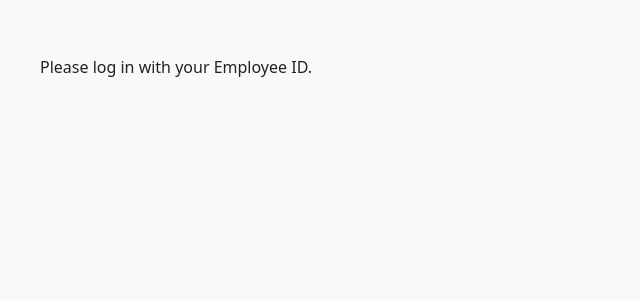
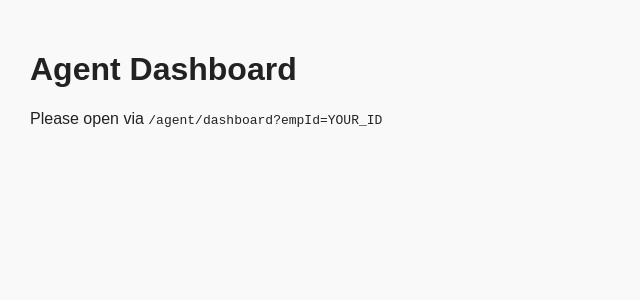
Before and after one commit to dilshanmadhuwantha/collections-dashboard, a Next.js app: page /agent/dashboard in a window 1280 px wide. Shown: the top 300 px of the page, without its empty margins (0-640 px from the left). Built offline with nearby package versions, Linux system fonts and the light colour scheme.

Commit message:
Update dashboard.js

```diff
--- a/pages/agent/dashboard.js
+++ b/pages/agent/dashboard.js
@@ -1,63 +1,125 @@
-import { useEffect, useState } from "react";
+// pages/agent/dashboard.js
+import { useEffect, useMemo, useState } from "react";
 import { useRouter } from "next/router";
+import DatePicker from "react-datepicker";
+import "react-datepicker/dist/react-datepicker.css";
+import {
+  BarChart, Bar, XAxis, YAxis, Tooltip, Legend, ResponsiveContainer, LineChart, Line, CartesianGrid,
+} from "recharts";
 
 export default function AgentDashboard() {
-  const [stats, setStats] = useState([]);
   const router = useRouter();
-  const { empId } = router.query;
+  const empId = router.query.empId;
+
+  const [rows, setRows] = useState([]);
+  const [loading, setLoading] = useState(false);
+  const [dateFrom, setDateFrom] = useState(() => new Date());
+  const [dateTo, setDateTo] = useState(() => new Date());
+
+  async function load() {
+    if (!empId) return;
+    setLoading(true);
+    try {
+      const q = new URLSearchParams();
+      q.set("empId", String(empId));
+      if (dateFrom) q.set("dateFrom", dateFrom.toISOString().slice(0, 10));
+      if (dateTo) q.set("dateTo", dateTo.toISOString().slice(0, 10));
+      const res = await fetch(`/api/getAgentStats?${q.toString()}`);
+      const json = await res.json();
+      if (json.success) setRows(json.data);
+    } finally {
+      setLoading(false);
+    }
+  }
 
   useEffect(() => {
-    if (!empId) return;
-    async function fetchData() {
-      try {
-        const res = await fetch(`/api/getAgentStats?empId=${empId}`);
-        const json = await res.json();
-        if (json.success) setStats(json.data);
-      } catch (err) {
-        console.error("Error fetching data:", err);
-      }
-    }
-    fetchData();
-  }, [empId]);
+    load();
+    // eslint-disable-next-line react-hooks/exhaustive-deps
+  }, [empId, dateFrom, dateTo]);
 
-  if (!empId)
-    return <p style={{ padding: 40 }}>Please log in with your Employee ID.</p>;
+  // KPI aggregation
+  const kpis = useMemo(() => {
+    const byKey = { call: 0, money: 0, ptp: 0, login: 0 };
+    rows.forEach((r) => {
+      const v = Number(r.Value || 0);
+      if (r.Criterion === "Call Count") byKey.call += v;
+      else if (r.Criterion === "Money Collection") byKey.money += v;
+      else if (r.Criterion === "PTP Count") byKey.ptp += v;
+      else if (r.Criterion === "Login Time") byKey.login += v;
+    });
+    return byKey;
+  }, [rows]);
 
-  const grouped = stats.reduce((acc, r) => {
-    const key = `${r.Criterion} - ${r.Subcategory || "General"}`;
-    acc[key] = acc[key] ? acc[key] + Number(r.Value || 0) : Number(r.Value || 0);
-    return acc;
-  }, {});
+  // Trend by day (sum of money)
+  const moneyTrend = useMemo(() => {
+    const map = {};
+    rows.filter(r => r.Criterion === "Money Collection").forEach((r) => {
+      const d = (r.created_at || "").slice(0, 10);
+      map[d] = (map[d] || 0) + Number(r.Value || 0);
+    });
+    return Object.entries(map).sort(([a], [b]) => a.localeCompare(b))
+      .map(([date, value]) => ({ date, value }));
+  }, [rows]);
+
+  if (!empId) {
+    return (
+      <div style={{ padding: 30, fontFamily: "Arial" }}>
+        <h1>Agent Dashboard</h1>
+        <p>Please open via <code>/agent/dashboard?empId=YOUR_ID</code></p>
+      </div>
+    );
+  }
 
   return (
-    <div style={{ padding: "40px", fontFamily: "sans-serif" }}>
+    <div style={{ padding: 30, fontFamily: "Arial", maxWidth: 1100, margin: "0 auto" }}>
       <h1>Agent Dashboard</h1>
-      <p>Employee ID: {empId}</p>
-      {stats.length === 0 ? (
-        <p>Loading data...</p>
-      ) : (
-        <table border="1" cellPadding="10">
-          <thead>
-            <tr>
-              <th>Criterion</th>
-              <th>Subcategory</th>
-              <th>Value</th>
-            </tr>
-          </thead>
-          <tbody>
-            {Object.entries(grouped).map(([key, val]) => {
-              const [criterion, subcategory] = key.split(" - ");
-              return (
-                <tr key={key}>
-                  <td>{criterion}</td>
-                  <td>{subcategory}</td>
-                  <td>{val}</td>
-                </tr>
-              );
-            })}
-          </tbody>
-        </table>
-      )}
+      {/* Top Filters */}
+      <div style={{ display: "flex", gap: 16, alignItems: "center", flexWrap: "wrap", marginBottom: 16 }}>
+        <div><strong>Employee ID:</strong> {empId}</div>
+        <div>
+          <span style={{ marginRight: 6 }}>From:</span>
+          <DatePicker selected={dateFrom} onChange={setDateFrom} dateFormat="yyyy-MM-dd" />
+        </div>
+        <div>
+          <span style={{ marginRight: 6 }}>To:</span>
+          <DatePicker selected={dateTo} onChange={setDateTo} dateFormat="yyyy-MM-dd" />
+        </div>
+        <button onClick={load} disabled={loading} style={{ padding: "6px 12px" }}>
+          {loading ? "Loading…" : "Refresh"}
+        </button>
+      </div>
+
+      {/* KPIs */}
+      <div style={{ display: "grid", gridTemplateColumns: "repeat(4, 1fr)", gap: 12, marginBottom: 20 }}>
+        <KpiCard label="Call Count" value={kpis.call} />
+        <KpiCard label="Money Collection (LKR)" value={kpis.money} />
+        <KpiCard label="PTP Count" value={kpis.ptp} />
+        <KpiCard label="Login Time (mins)" value={kpis.login} />
+      </div>
+
+      {/* Money Trend */}
+      <section style={{ height: 320 }}>
+        <h3 style={{ marginBottom: 8 }}>Money Collection — Trend</h3>
+        <ResponsiveContainer>
+          <LineChart data={moneyTrend}>
+            <CartesianGrid strokeDasharray="3 3" />
+            <XAxis dataKey="date" />
+            <YAxis />
+            <Tooltip />
+            <Legend />
+            <Line dataKey="value" name="Money" dot />
+          </LineChart>
+        </ResponsiveContainer>
+      </section>
     </div>
   );
 }
+
+function KpiCard({ label, value }) {
+  return (
+    <div style={{ padding: 16, border: "1px solid #eee", borderRadius: 8, background: "#fafafa" }}>
+      <div style={{ fontSize: 12, color: "#666" }}>{label}</div>
+      <div style={{ fontSize: 22, fontWeight: 700, marginTop: 6 }}>{Number(value || 0).toLocaleString()}</div>
+    </div>
+  );
+}
```
